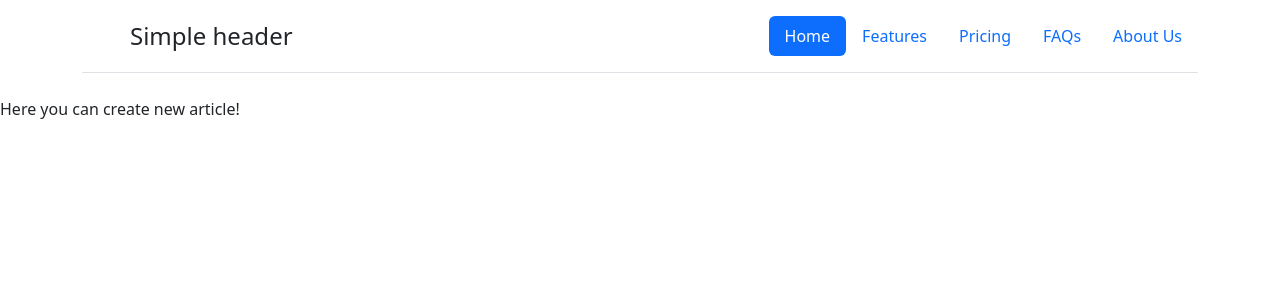
After one commit to Right0603/Django-webAppForLandmarks, a Django app: page /create/ in a window 1280 px wide. The commit adds this page. Shown: the top 300 px of the page. Run offline with Django 4.2, Linux system fonts and the light colour scheme.

Commit message:
added a few view functions

```diff
--- /dev/null
+++ b/main/template/main/aboutUs.html
@@ -0,0 +1,5 @@
+{% extends 'base.html' %}
+
+{% block content %}
+    <p>We are a website, which provide an opportunity to share with your favorites places!</p>
+{% endblock content %}
--- /dev/null
+++ b/main/template/main/article.html
@@ -0,0 +1,5 @@
+{% extends 'base.html' %}
+
+{% block content %}
+    {{ text }}
+{% endblock content %}
--- a/main/template/main/base.html
+++ b/main/template/main/base.html
@@ -22,7 +22,7 @@
             <li class="nav-item"><a href="#" class="nav-link">Features</a></li>
             <li class="nav-item"><a href="#" class="nav-link">Pricing</a></li>
             <li class="nav-item"><a href="#" class="nav-link">FAQs</a></li>
-            <li class="nav-item"><a href="#" class="nav-link">About</a></li>
+            <li class="nav-item"><a href="{% url 'aboutUs' %}" class="nav-link">About Us</a></li>
           </ul>
         </header>
       </div>
--- /dev/null
+++ b/main/template/main/createArticle.html
@@ -0,0 +1,5 @@
+{% extends 'base.html' %}
+
+{% block content %}
+    <p>Here you can create new article!</p>
+{% endblock content %}
--- a/main/urls.py
+++ b/main/urls.py
@@ -4,5 +4,7 @@ from . import views
 
 urlpatterns = [
     path("", views.index, name="index"),
-
+    path("article/<int:article_id>/", views.article, name="article"),
+    path("create/", views.create, name="create"),
+    path("aboutUs/", views.about_us, name="aboutUs"),
 ]
--- a/main/views.py
+++ b/main/views.py
@@ -7,4 +7,18 @@ def index(request):
     data = {
         "text": "This is start page!",
     }
-    return render(request, "startPage.html", context=data );
+
+    return render(request, "startPage.html", context=data )
+
+
+def article(request, article_id):
+    data = {
+        "text": f"This is article number {article_id}"
+    }
+    return render(request, "article.html", context=data )
+
+def create(request):
+    return render(request, "createArticle.html")
+
+def about_us(request):
+    return render(request, "aboutUs.html")
```
